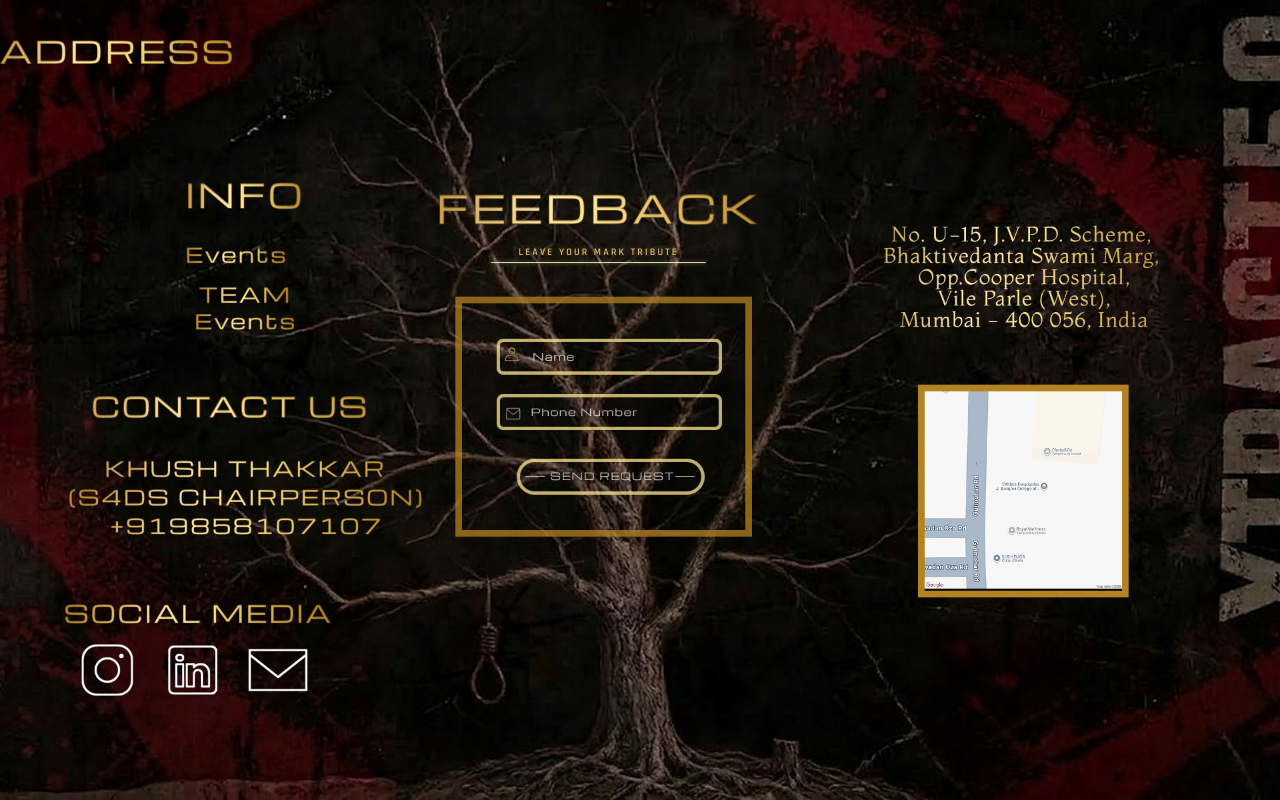
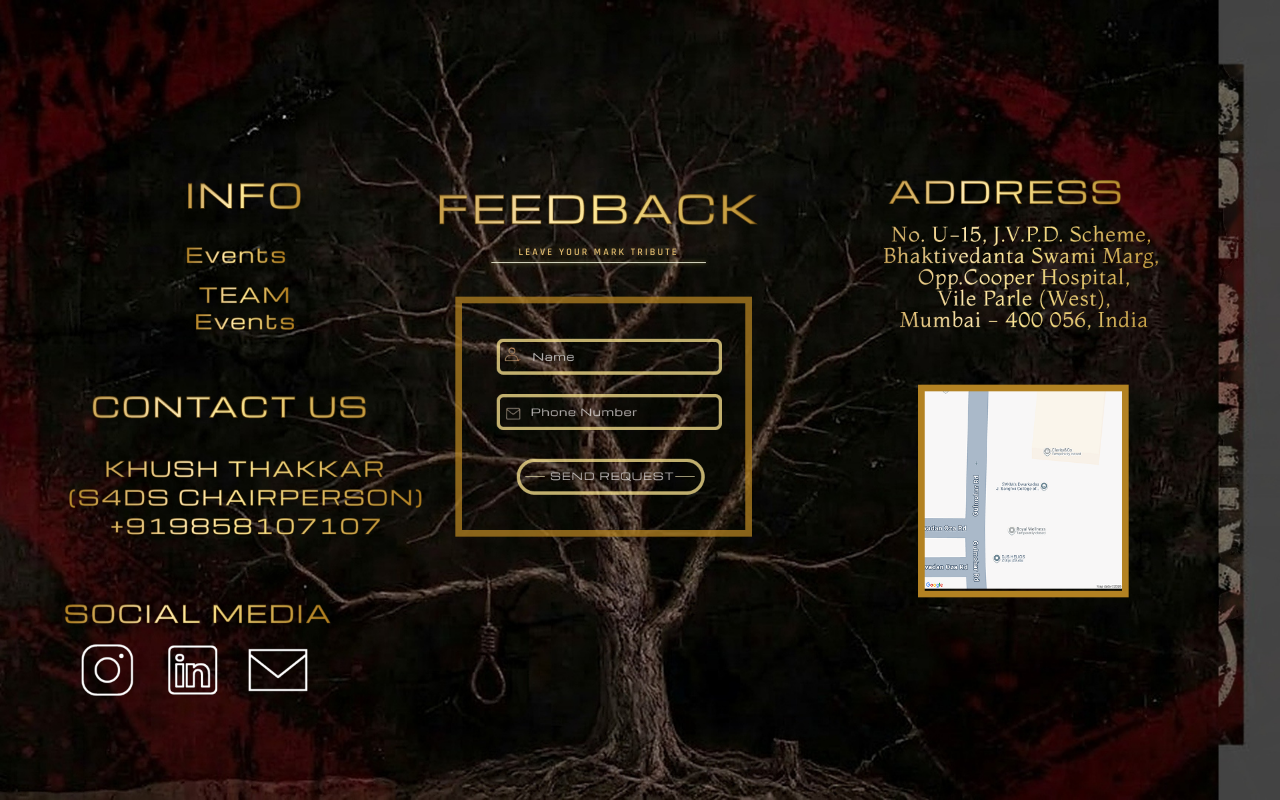
Before and after one commit to SuhaanShah/district13-feedback, a React (Vite) app: page / in a window 1280 px wide. Built offline with nearby package versions, Linux system fonts and the light colour scheme.

Commit message:
Fix address positioning and lower XTRACT 5.0 text to match reference

```diff
--- a/src/App.css
+++ b/src/App.css
@@ -340,6 +340,7 @@
 }
 
 /* 7. ADDRESS Column */
+.address-title,
 .address-header {
   left: 1333px;
   top: 210px;
@@ -348,7 +349,8 @@
   z-index: 5;
 }
 
-.address-title img {
+.address-title img,
+.address-header img {
   width: 349px;
   height: 37px;
 }
```
Also changed, not shown: src/assets/background_hd.jpg.
